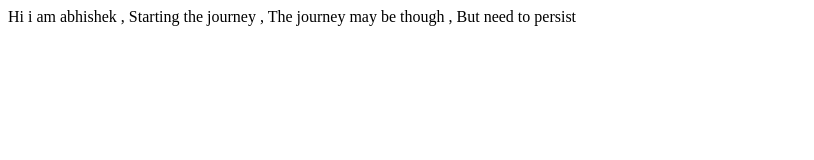
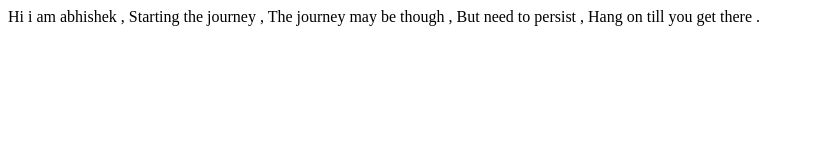
Before and after one commit to abhishekshaw1/neoGcamp-levelZero, a plain HTML site: page index.html in a window 1280 px wide. Shown: the whole page, without its empty margins (0-814 px from the left). Drawn offline with Linux system fonts and the light colour scheme.

Commit message:
Update index.html
refactor : Updated content in the index file

```diff
--- a/index.html
+++ b/index.html
@@ -7,6 +7,6 @@
     <title>Studentsite</title>
 </head>
 <body>
-    Hi i am abhishek , Starting the journey , The journey may be though , But need to persist
+    Hi i am abhishek , Starting the journey , The journey may be though , But need to persist , Hang on till you get there .
 </body>
 </html>
```
